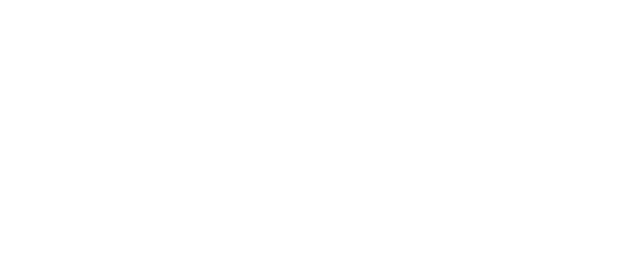
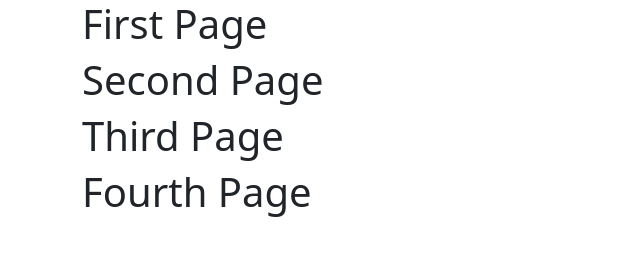
Before and after one commit to LexZavala/personalSite, a plain HTML site: page index.html in a window 1280 px wide. Shown: the whole page, without its empty margins (0-640 px from the left). Drawn offline with nearby package versions, Linux system fonts and the light colour scheme.

Commit message:
added sections to the page

```diff
--- a/index.html
+++ b/index.html
@@ -8,7 +8,15 @@
 </head>
 <body>
     <div class="container">
-
+        <section class="one">
+            <h1>First Page</h1>
+        </section><section class="two">
+            <h1>Second Page</h1>
+        </section><section class="three">
+            <h1>Third Page</h1>
+        </section><section class="four">
+            <h1>Fourth Page</h1>
+        </section>
     </div>
 
 
```
